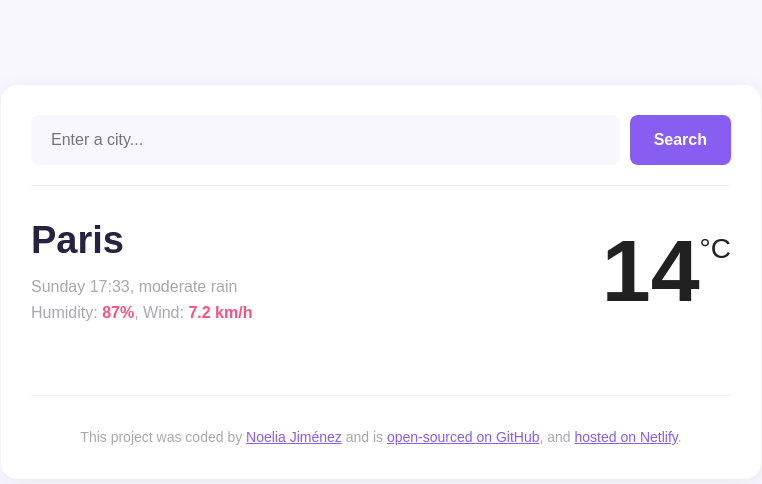
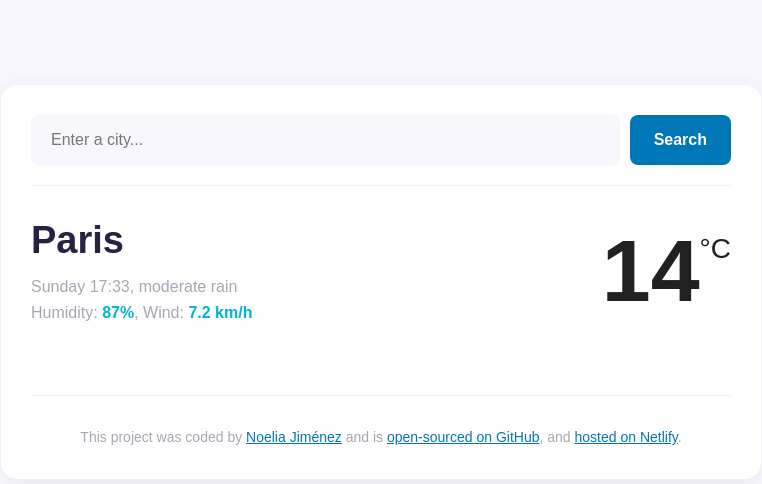
Before and after one commit to Noki16-hr/weather-app, a website: page index.html in a window 1280 px wide. Shown: the whole page, without its empty margins (259-1021 px from the left). Drawn offline with nearby package versions, Linux system fonts and the light colour scheme; no server answers.

Commit message:
Changed SheCodes palette to my own blue palette

```diff
--- a/styles.css
+++ b/styles.css
@@ -34,7 +34,7 @@ form {
 }
 
 .button {
-  background: #885df1;
+  background: #0077b6;
   border: none;
   border-radius: 8px;
   color: #ffffff;
@@ -65,7 +65,7 @@ p {
 }
 
 p strong {
-  color: #f65282;
+  color: #00b4d8;
 }
 
 .degrees {
@@ -114,7 +114,7 @@ p strong {
 
 .weather-forecast-temperatures {
   text-align: center;
-  color: #f65282;
+  color: #00b4d8;
   margin-top: 10px;
   display: flex;
   justify-content: center;
@@ -134,7 +134,7 @@ footer {
 }
 
 footer a {
-  color: #885df1;
+  color: #0077b6;
 }
 
 .visually-hidden {
```
